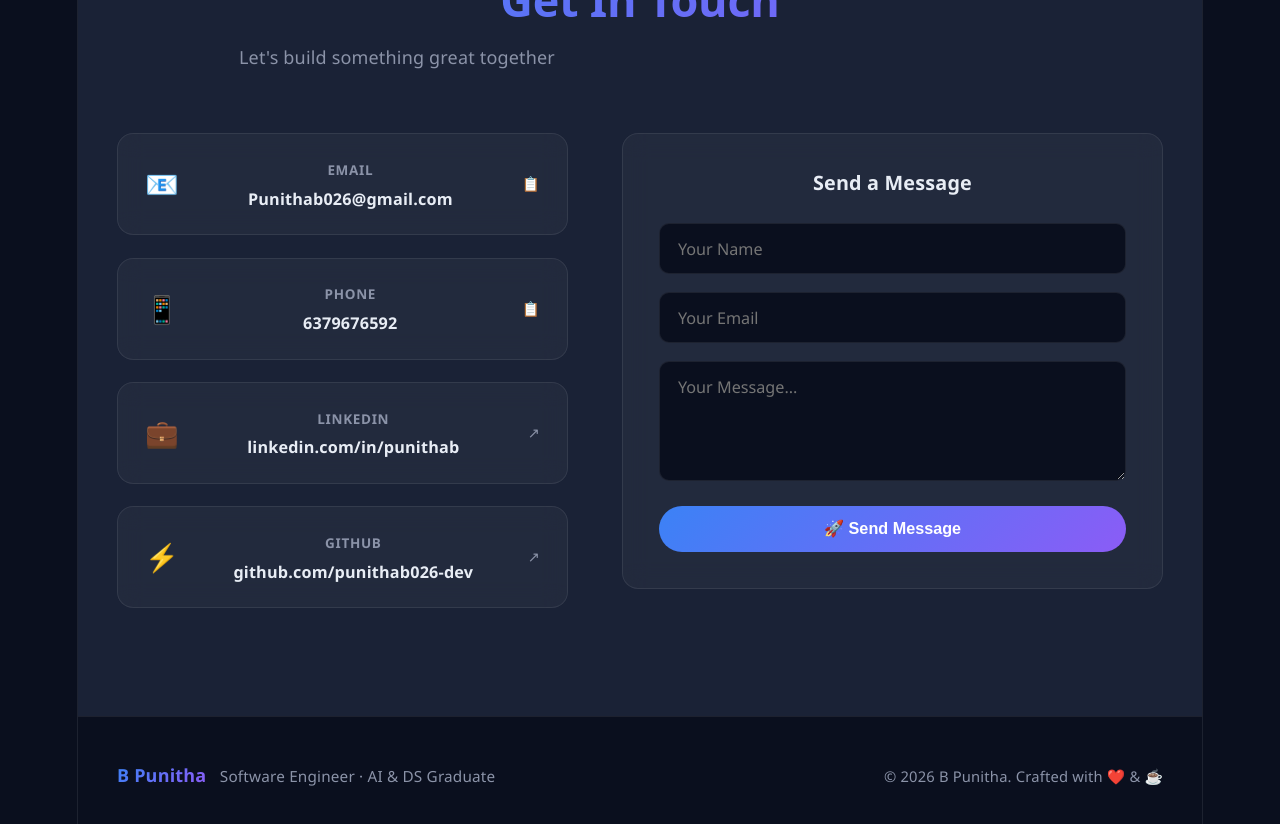
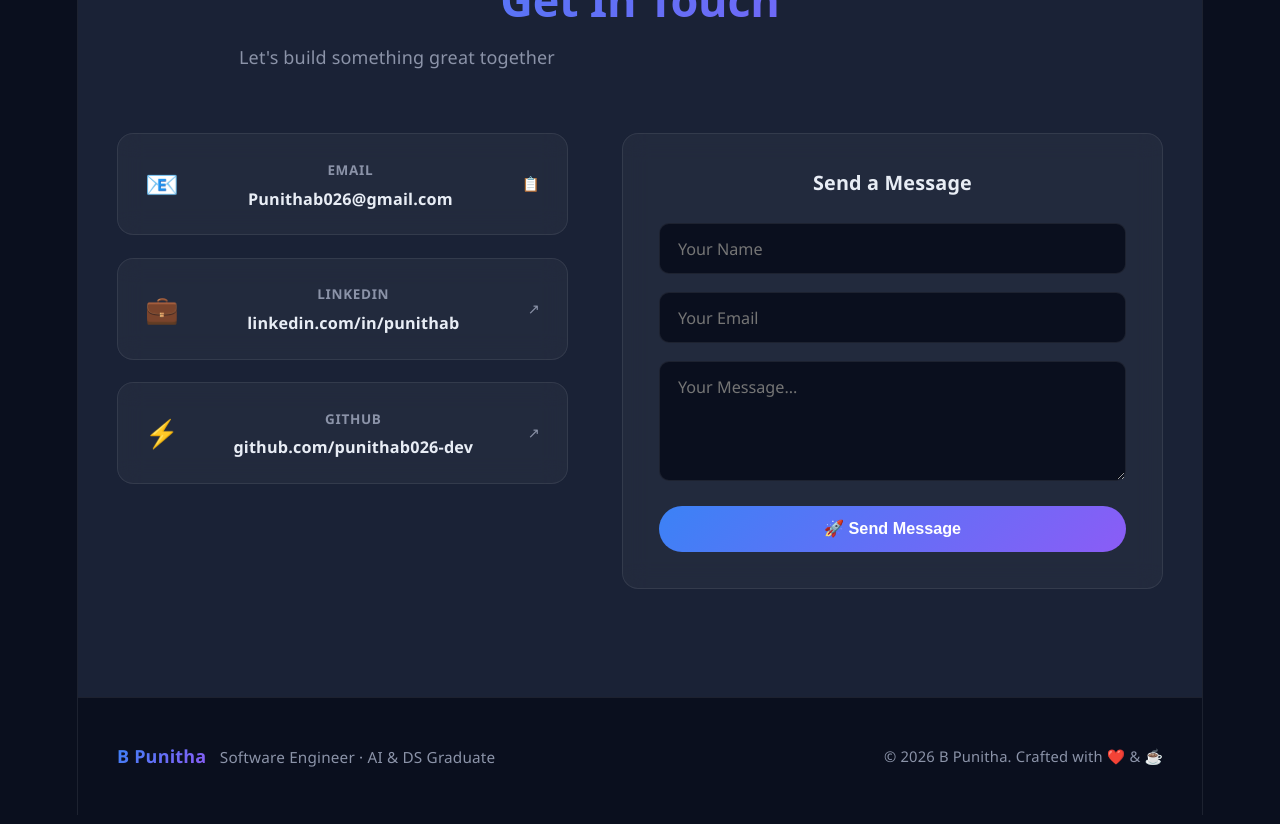
Before and after one commit to punithab026-dev/punitha-portfolio, a React (Vite) app: page / in a window 1280 px wide. Shown: the part 7340-8164 px from the top of the page. Built offline with nearby package versions, Linux system fonts and the light colour scheme.

Commit message:
Update App.jsx

```diff
--- a/src/App.jsx
+++ b/src/App.jsx
@@ -693,7 +693,6 @@ export default function App() {
             <div style={{ display: "flex", flexDirection: "column", gap: "1.25rem" }}>
               {[
                 { icon: "📧", label: "Email", val: "Punithab026@gmail.com", copy: true },
-                { icon: "📱", label: "Phone", val: "6379676592", copy: true },
                 { icon: "💼", label: "LinkedIn", val: "linkedin.com/in/punithab", href: "https://www.linkedin.com/in/punithab" },
                 { icon: "⚡", label: "GitHub", val: "github.com/punithab026-dev", href: "https://github.com/punithab026-dev" },
               ].map(c => (
```
